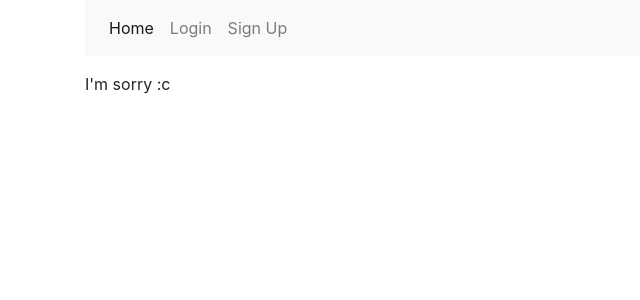
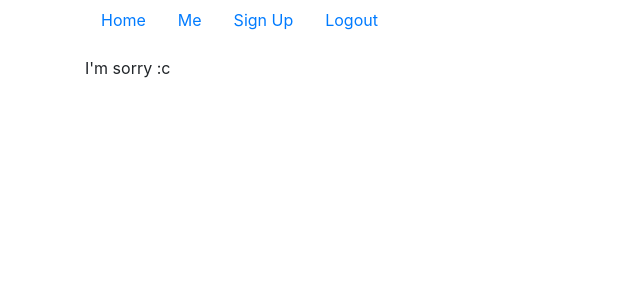
Before and after one commit to natashacavoli/first-oauth-application, a Flask app: page /error in a window 1280 px wide. Shown: the top 300 px of the page, without its empty margins (0-640 px from the left). Run offline with Flask 2, Linux system fonts and the light colour scheme; the visitor is signed in with stand-in values (Sample User, id 1); some libraries are stand-ins or nearby versions.

Commit message:
Changing nav bar to be more simple.

```diff
--- a/Application/templates/base.html
+++ b/Application/templates/base.html
@@ -8,20 +8,23 @@
 </head>
 <body>
     <div class="container">
-        <nav class="navbar navbar-expand-lg navbar-light bg-light">
-            <div class="collapse navbar-collapse">
-                <ul class="navbar-nav mr-auto">
-                    <li class="nav-item active">
-                        <a href="/" class="nav-link">Home</a>
+        <nav>
+            <ul class="nav">
+                <li class="nav-item">
+                    <a class="nav-link" href="/">Home</a>
+                </li>
+                <li class="nav-item">
+                    <a class="nav-link" href="/me">Me</a>
+                </li>
+                <li class="nav-item">
+                    <a class="nav-link" href="/signup">Sign Up</a>
+                </li>
+                {% if session["id"] %}
+                    <li class="nav-item">
+                        <a class="nav-link text-right" href="/logout">Logout</a>
                     </li>
-                    <li class="nav-item">
-                        <a href="/login" class="nav-link">Login</a>
-                    </li>
-                    <li class="nav-item">
-                        <a href="/signup" class="nav-link">Sign Up</a>
-                    </li>
-                </ul>
-            </div>
+                {% endif %}
+            </ul>
         </nav>
     </div>
     <div class="container mt-3">
```
